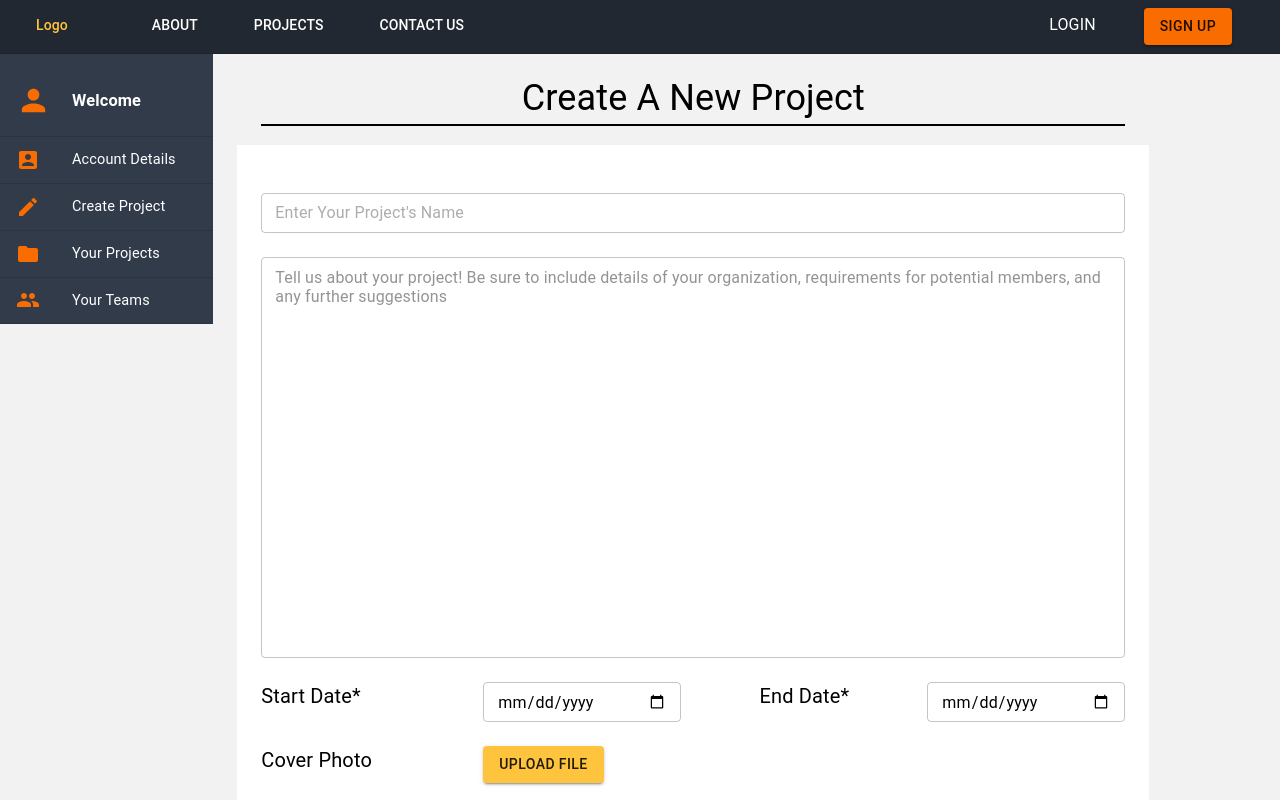
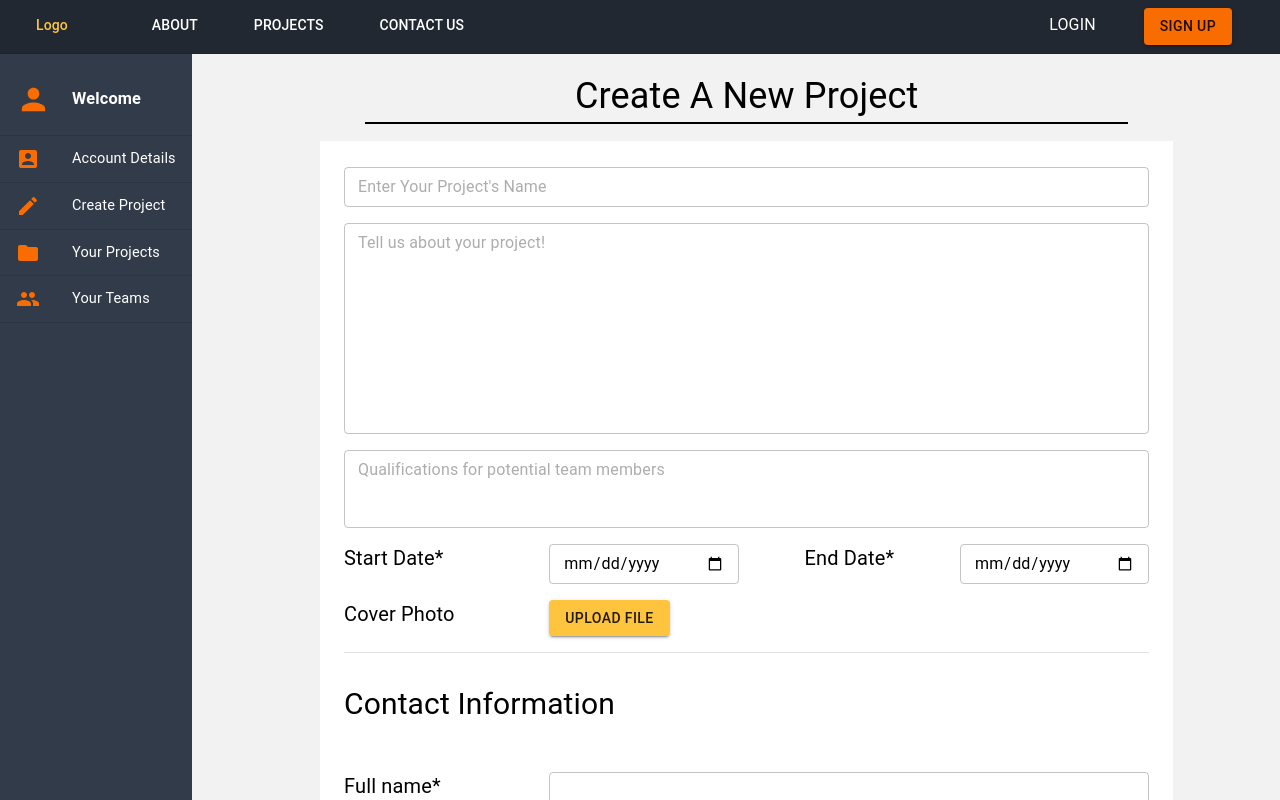
Before and after one commit to CodeAgainstRacism/codeagainstracism.org, a React (Create React App) app in the folder frontend/: page /newProjectForm in a window 1280 px wide. Shown: the top 800 px of the page. Built offline with nearby package versions, Linux system fonts and the light colour scheme; no server answers.

Commit message:
updated the new project form and yourprojects page

```diff
--- a/frontend/src/pages/NewProjectForm.jsx
+++ b/frontend/src/pages/NewProjectForm.jsx
@@ -1,44 +1,26 @@
+
 import React from "react";
-import {makeStyles, Checkbox } from '@material-ui/core';
+//CLASSES CANNOT USE STYLING HOOKS
 import {Container,
-        CssBaseline,
         Button,
         TextField,
         Grid,
-        Box,} from '@material-ui/core';
-//import { Checkbox } from '@material-ui/core';
+        Box,
+        withStyles} from '@material-ui/core';
 import Divider from '@material-ui/core/Divider';
-import Footer from "../components/Footer";
-import SideBar from "../components/SideBarOrganization"
-//for the sidebar, title, and form try using grid area
-//checkut form authentification
-const projectFormStyles = makeStyles((theme) => ({
+import SideBar from "../components/SideBarOrganization";
+import axios from 'axios';
+import { BACKEND_URL } from '../config';
+
+const projectFormStyles = theme => ({
 
     root: {
       flexGrow: 1,
-
-  },
-
-  fakeSideBar: {
-    backgroundColor: "#c4c4c4",
-    width: "100%",
-    height: "100%"
     },
 
     gridText:{
       textAlign: "justify",
       fontSize: theme.spacing(2.5),
-  },
-
-
-  gridAlignment: {
-    //marginLeft: "5%",
-    //marginRight: "5%",
-    display: "grid",
-    gridTemplateColumns: "20% 80%",
-    gridTemplateAreas: ` 'sideBar header'
-                          'sideBar form' `,
-
     },
 
     dividerBar: {
@@ -48,7 +30,6 @@ const projectFormStyles = makeStyles((theme) => ({
     },
 
     headingContainer: {
-    gridArea: "header",
       textAlign: "center",
       paddingBottom: "2%",
       paddingTop: "2%",
@@ -56,61 +37,118 @@ const projectFormStyles = makeStyles((theme) => ({
       width: "95%"
     },
 
-  sideBarContainer: {
-    gridArea: "sideBar",
+    rightContainer: {
+      backgroundColor: "white",
+      paddingTop: "3%",
+      fontSize : theme.spacing(2.5),
+      paddingBottom: "5%",
       width: "100%",
-    //marginLeft: "100%"
     },
+  }
+  )
 
-  rightContainer: {
-    gridArea: "form",
-  //contains the heading and the form
-    backgroundColor: "white",
-    paddingTop: "5%",
-    paddingBottom: "5%",
-    width: "95%"
-  },
-}))
-export default function NewProjectForm() {
-  const classes = projectFormStyles();
+class NewProjectForm extends React.Component {
+  //classes = projectFormStyles()
+  constructor(props) {
+    super(props);
+    this.state = {
+      projectName: '',
+      description: '',
+      roles: '',
+      startDate: '',
+      endDate: '',
+      fullName: '',
+      phone: '',
+      email: '',
+      organization: ''};
 
+    this.handleInputChange = this.handleInputChange.bind(this);
+    this.handleSubmit = this.handleSubmit.bind(this);
+  }
+
+  handleInputChange(event) {
+    const target = event.target;
+    const value = target.value;
+    const name = target.name;
+
+    this.setState({
+      [name]: value
+    });
+   }
+
+  handleSubmit(event) {
+    alert('A projectname was submitted: ' + this.state.projectName);
+    alert('A description was submitted: ' + this.state.description);
+    alert('A roles was submitted: ' + this.state.roles);
+    alert('A startDate was submitted: ' + this.state.startDate);
+    alert('A endDate was submitted: ' + this.state.endDate);
+    alert('A fullName was submitted: ' + this.state.fullName);
+    alert('A phone was submitted: ' + this.state.phone);
+    alert('A email was submitted: ' + this.state.email);
+    alert('A organization was submitted: ' + this.state.organization);
+
+    event.preventDefault();
+    const data = {
+      projectName: this.state.projectName,
+        description: this.state.description,
+        roles: this.state.roles,
+        startDate: this.state.startDate,
+        endDate: this.state.endDate,
+        fullName: this.state.fullName,
+        phone: this.state.phone,
+        email: this.state.email,
+        organization: this.state.organization
+    }
+    axios.post(`${BACKEND_URL}projects`, {  //JSON curlies
+      // params needed if multiple sets of data like params:{data}
+     //  this is JSON data with name, contact info, description correspond to textfields
+      data
+    })
+    .then(function (response) {
+      console.log(data);  //logs on console when run
+    })
+    .catch(function (error) {
+      console.log(error);
+    })
+  }
+
+  render() {
+
+    const { classes } = this.props;
     return (
-      //if we're using a grid for the whole thing set direction to row?
-      <React.Fragment>
-        <CssBaseline />
-
-        {/**must wrapper the whole thing as a body? */}
-        <Grid container spacing = {0} id = "row">
-          <Grid item xs = {2}>
-            <Box className = {classes.sideBarContainer}>
+      <form onSubmit={this.handleSubmit}>
+        <Grid container direction={"row"}>
+             <Grid item xs = {3} container alignItems = "stretch">
                  <SideBar/>
-            </Box>
              </Grid>
-          <Grid item xs = {9}>
+             <Grid item xs = {8}>
              <Container className = {classes.headingContainer}>
                  Create A New Project
                  <Box className = {classes.dividerBar}></Box>
              </Container>
-
             <Container className = {classes.rightContainer}>
-            <Grid container spacing={3} className = {classes.gridText}>
+              <Grid container spacing={2} className = {classes.gridText}>
                 <Grid item xs = {12} >
-                <TextField label = "Enter Your Project's Name"/>
+                  <TextField value = {this.state.projectName} onChange = {this.handleInputChange} name = "projectName" label = "Enter Your Project's Name"/>
               </Grid>
               <Grid item xs = {12} >
-                <TextField placeholder = "Tell us about your project! Be sure to include details of your organization, requirements for potential members, and any further suggestions" rows = "20" columns = "30" multiline = {true}/>
+                  <TextField value = {this.state.description} onChange = {this.handleInputChange} name = "description" label = "Tell us about your project! " rows = "10"  multiline = {true}/>
+              </Grid>
+
+              <Grid item xs = {12} >
+               <TextField value = {this.state.roles} onChange = {this.handleInputChange}name = "roles" label = "Qualifications for potential team members" rows = "3" multiline = {true}/>
               </Grid>
               <Grid  item  xs = {3} >
                   Start Date*
               </Grid>
               <Grid item container xs = {3} display = "flex" justify = "space-evenly">
-                <TextField type = "date"/>
+                  <TextField value = {this.state.startDate} onChange = {this.handleInputChange} name = "startDate" type = "date"/>
               </Grid>
               <Grid item container xs = {3} display = "flex" justify = "space-evenly" >
                   End Date*
               </Grid>
               <Grid item container xs = {3} display = "flex" justify = "space-evenly"  >
-                <TextField type = "date"/>
+                  <TextField value = {this.state.endDate} onChange = {this.handleInputChange} name = "endDate" type = "date"/>
               </Grid>
               <Grid item xs = {3} >
                   Cover Photo
@@ -125,42 +163,42 @@ export default function NewProjectForm() {
                 <Divider variant="fullwidth"/>
                 <p style={{fontSize: "30px"}}>Contact Information</p>
               </Grid>
-            {/* <Grid justify = "flex-end" item xs = {6} >
-                <Checkbox/> <label>Use Contact Information from account</label>
-            </Grid> */}
               <Grid item xs = {3} >
                   Full name*
               </Grid>
               <Grid item xs = {9} >
-                <TextField/>
+                  <TextField value = {this.state.name} onChange = {this.handleInputChange} name = "fullName"/>
               </Grid>
               <Grid item xs = {3} >
                   Phone number*
               </Grid>
               <Grid item xs = {9} >
-                  <TextField/>
+                    <TextField value = {this.state.phone} onChange = {this.handleInputChange} name = "phone"/>
               </Grid>
               <Grid item xs = {3} >
                   Email address*
               </Grid>
               <Grid item xs = {9}>
-                <TextField/>
+                  <TextField value = {this.state.email} onChange = {this.handleInputChange}name = "email"/>
               </Grid>
               <Grid item xs = {3} >
                   Organization*
               </Grid>
               <Grid item xs = {9} >
-                <TextField/>
+                  <TextField value = {this.state.organization} onChange = {this.handleInputChange} name = "organization"/>
               </Grid>
-
               <Grid item container xs={12} justify = "center">
-                <Button color ="primary" variant = "contained">Submit</Button>
+                  <Button size = "large" type = "submit" color ="primary" variant = "contained">Submit</Button>
               </Grid>
               </Grid>
           </Container>
           </Grid>
           </Grid>
+      </form>
 
-      </React.Fragment>
+
     );
   }
+}
+
+export default withStyles(projectFormStyles)(NewProjectForm);
--- a/frontend/src/pages/YourProjects.jsx
+++ b/frontend/src/pages/YourProjects.jsx
@@ -1,5 +1,168 @@
-import React from "react";
+import React, {Fragment, useEffect, useState} from 'react';
+import PropTypes from 'prop-types';
+import { makeStyles } from '@material-ui/core';
+import Typography from '@material-ui/core/Typography';
+import {Container,
+        CssBaseline,
+        Grid,
+        Box,
+        AppBar,
+      Tabs,
+    Tab} from '@material-ui/core';
 
-export default function News() {
-  return <h1>This is Your Projects</h1>;
+//backend connection stuff
+import axios from 'axios';
+import { BACKEND_URL } from '../config';
+import SideBar from "../components/SideBarOrganization";
+import ProjectCard from "../components/ProjectCard";
+const YourProjectsStyles = makeStyles((theme) => ({
+
+  root: {
+    flexGrow: 1,
+  },
+
+  card: {
+    height: "100%",
+    display: "flex",
+    flexDirection: "row",
+  },
+
+  dividerBar: {
+    height: "2px",
+    background: "#000000",
+    flexGrow: 1,
+  },
+
+  headingContainer: {
+    gridArea: "header",
+    textAlign: "center",
+    paddingBottom: "2%",
+    paddingTop: "2%",
+    fontSize : theme.spacing(4.5),
+    width: "95%"
+  },
+
+  rightContainer: {
+    backgroundColor: "white",
+    paddingBottom: "5%",
+    width: "95%",
+    minHeight: "100vh"
+  },
+}))
+
+function TabPanel(props) {
+  const { children, value, index, ...other } = props;
+  return (
+    <div
+      role="tabpanel"
+      hidden={value !== index}
+      id={`simple-tabpanel-${index}`}
+      aria-labelledby={`simple-tab-${index}`}
+      {...other}>
+      {value === index && (
+        <Box p={3}>
+          <Typography>{children}</Typography>
+        </Box>
+      )}
+    </div>
+  );
 }
+
+TabPanel.propTypes = {
+  children: PropTypes.node,
+  index: PropTypes.any.isRequired,
+  value: PropTypes.any.isRequired,
+};
+
+function a11yProps(index) {
+  return {
+    id: `simple-tab-${index}`,
+    'aria-controls': `simple-tabpanel-${index}`,
+  };
+}
+
+export default function YourProjects () {
+
+  //connect to backend stuff
+  const [projectsComplete, setProjectsComplete] = useState([]);
+  const [projectsIncomplete, setProjectsIncomplete] = useState([]);
+
+  axios.get(`${BACKEND_URL}projects/incomplete`, {
+    params: {}
+  })
+  .then(function (response) {
+    setProjectsIncomplete(response.data);
+  })
+  .catch(function (error) {
+    console.log(error);
+  })
+
+  //if use state is 1
+  axios.get(`${BACKEND_URL}projects/complete`, {
+    params: {}
+  })
+  .then(function (response) {
+    setProjectsComplete(response.data);
+  })
+  .catch(function (error) {
+    console.log(error);
+  });
+
+  const cardListIncomplete = projectsIncomplete;
+  const cardListComplete = projectsComplete;
+
+  //design tab stuff
+  const classes = YourProjectsStyles();
+  const [value, setValue] = useState(0);
+  const handleChange = (event, newValue) => {
+    setValue(newValue)
+  };
+
+    return (
+      <Fragment>
+        <CssBaseline />
+        <Grid container spacing = {0} id = "row">
+          <Grid container item xs = {3} alignItems="stretch">
+              <SideBar/>
+          </Grid>
+          <Grid item xs = {8}>
+          <Container className = {classes.headingContainer}>
+              Your Projects
+              <Box className = {classes.dividerBar}></Box>
+          </Container>
+          <Container disableGutters = {true} className = {classes.rightContainer}>
+              <AppBar position = "static" style ={{boxShadow: "none"}}>
+                <Tabs value={value} onChange={handleChange} >
+                  <Tab label="In Progress" {...a11yProps(0)} />
+                  <Tab label="Completed" {...a11yProps(1)} />
+                </Tabs>
+              </AppBar>
+              <TabPanel value={value} index={0}>
+                <Grid container spacing = {3} direction = "row">
+                  {cardListIncomplete.map((data, key) => {
+                    return (
+                      <Grid item xs={12} sm={6} lg={4} key = {key}>
+                        <ProjectCard {...data}/>
+                      </Grid>
+                    );
+                  })}
+                </Grid>
+              </TabPanel>
+              <TabPanel value={value} index={1}>
+              <Grid container spacing = {3} direction = "row">
+                    {cardListComplete.map((data, key) => {
+                    return (
+                      <Grid item xs={12} sm={6} lg={4} key = {key}>
+                        <ProjectCard {...data}/>
+                      </Grid>
+                    );
+                  })}
+              </Grid>
+              </TabPanel>
+        </Container>
+        </Grid>
+      </Grid>
+
+      </Fragment>
+    );
+  }
```
Lines whose indentation alone changed are shown as unchanged.
